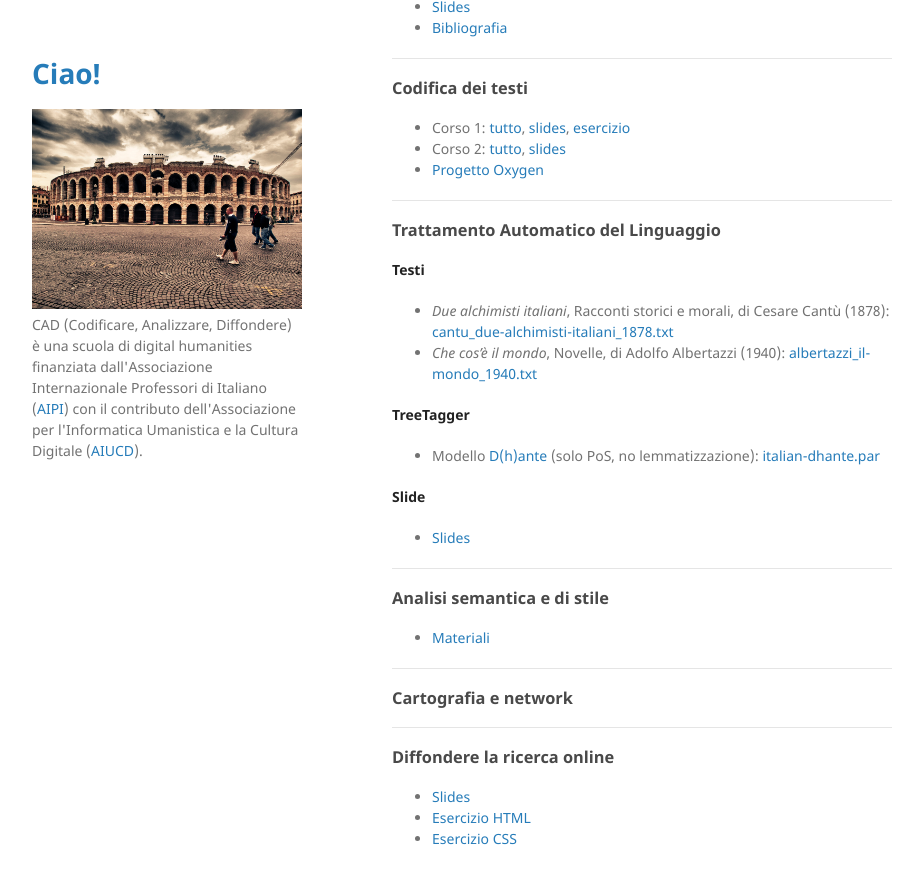
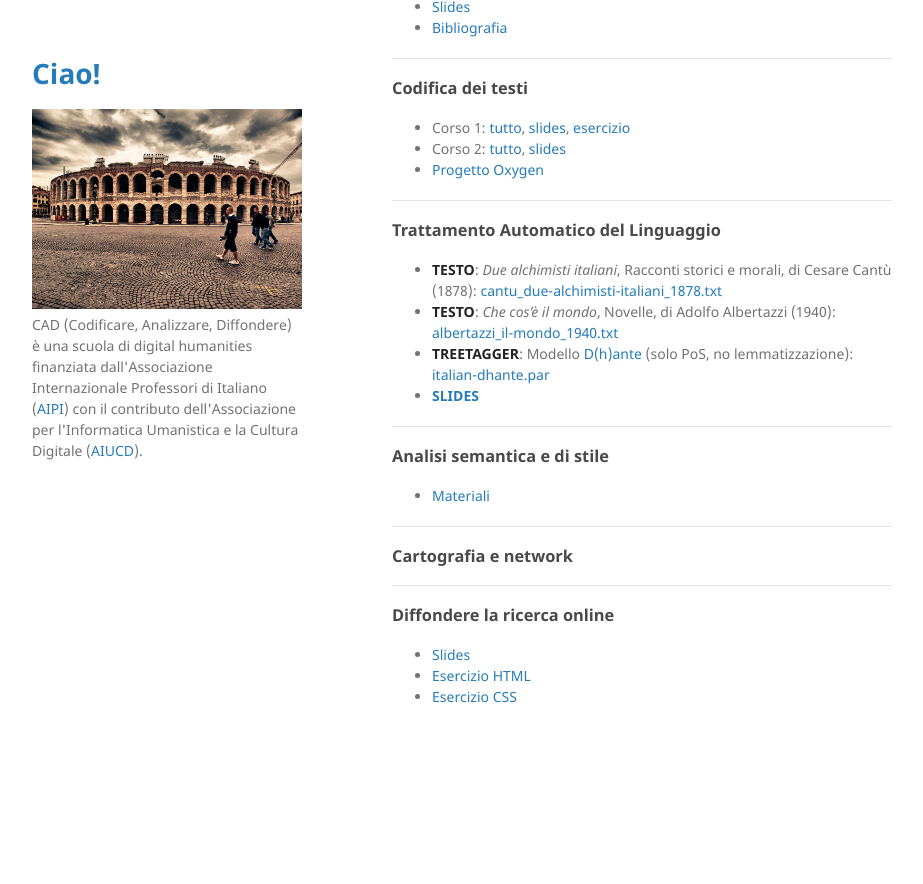
Before and after one commit to CADottorato/sito, a Jekyll site: the page built from materiali.md, in a window 1280 px wide and 900 px high, scrolled down 582 px. Shown: the top 884 px of the window, without its empty margins (178-1101 px from the left). Built offline with Jekyll 4.4.1, drawn with Linux system fonts in a browser that asks for light colours; after the commit the page ends 1359 px from its top, so only the background shows below that.

Commit message:
Added slides and updated MATERIALI page

```diff
--- a/materiali.md
+++ b/materiali.md
@@ -40,18 +40,10 @@ layout: default
 
 ### Trattamento Automatico del Linguaggio
 
-**Testi**<br />
-
-- _Due alchimisti italiani_, Racconti storici e morali, di Cesare Cantù (1878): [cantu_due-alchimisti-italiani_1878.txt](materiali/nlp/cantu_due-alchimisti-italiani_1878.txt)
-- _Che cos'è il mondo_, Novelle, di Adolfo Albertazzi (1940): [albertazzi_il-mondo_1940.txt](materiali/nlp/albertazzi_il-mondo_1940.txt)
-
-**TreeTagger**<br />
-
-- Modello [D(h)ante](https://dh.fbk.eu/D%28h%29ante) (solo PoS, no lemmatizzazione): [italian-dhante.par](materiali/nlp/italian-dhante.par)
-
-**Slide**
-
-- [Slides](materiali/nlp/slides/index.html)
+- **TESTO**: _Due alchimisti italiani_, Racconti storici e morali, di Cesare Cantù (1878): [cantu_due-alchimisti-italiani_1878.txt](materiali/nlp/cantu_due-alchimisti-italiani_1878.txt)
+- **TESTO**: _Che cos'è il mondo_, Novelle, di Adolfo Albertazzi (1940): [albertazzi_il-mondo_1940.txt](materiali/nlp/albertazzi_il-mondo_1940.txt)
+- **TREETAGGER**: Modello [D(h)ante](https://dh.fbk.eu/D%28h%29ante) (solo PoS, no lemmatizzazione): [italian-dhante.par](materiali/nlp/italian-dhante.par)
+- **[SLIDES](materiali/nlp/slides/index.html)**
 
 
 ---
```
